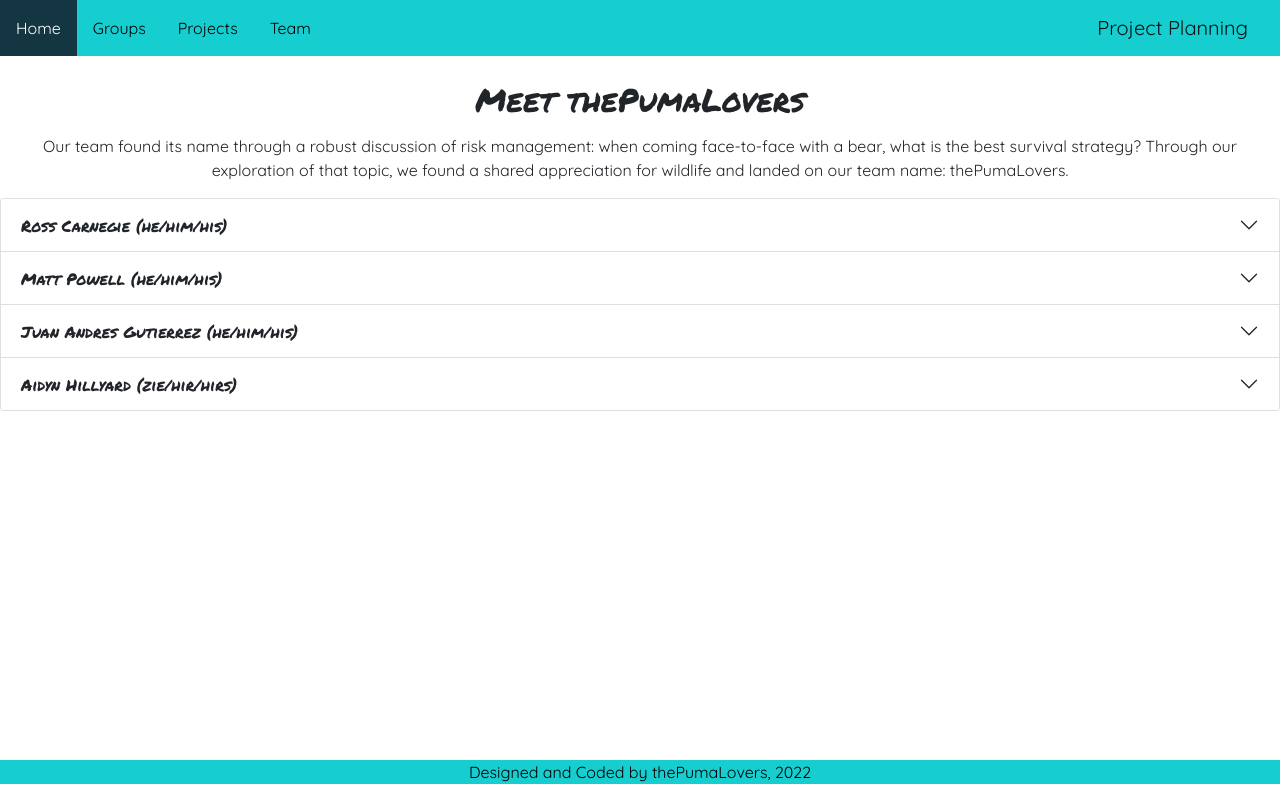
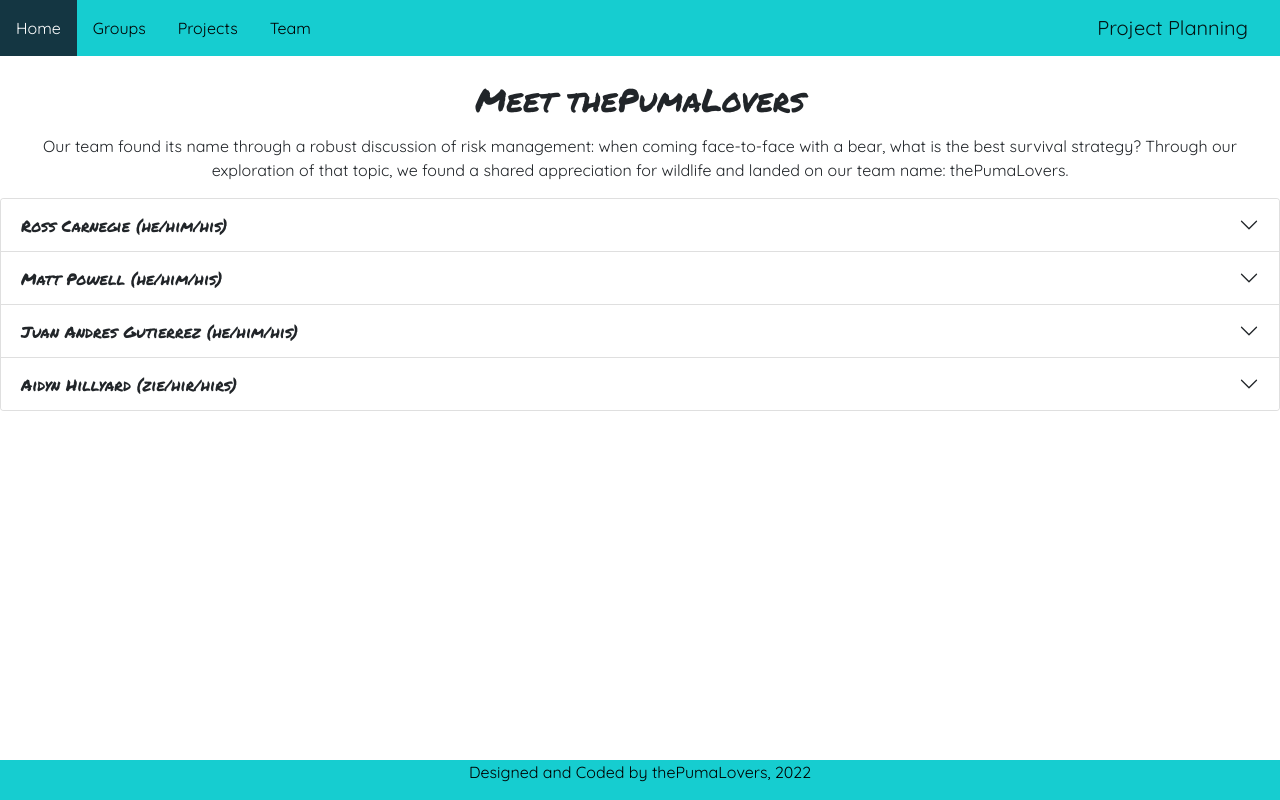
Before and after one commit to thePumaLovers/project-planning-client, a React (Create React App) app: page /team in a window 1280 px wide. Built offline with nearby package versions, Linux system fonts and the light colour scheme.

Commit message:
adjusted footer styling

```diff
--- a/src/App.css
+++ b/src/App.css
@@ -55,4 +55,6 @@ h2 {
   bottom: 0;
   width: 100%;
   height: 2.5rem; /* Footer height */
+  background-color: var(--dark-turquoise);
+
 }
--- a/src/Components/Footer/Footer.css
+++ b/src/Components/Footer/Footer.css
@@ -1,5 +1,6 @@
 .footer {
     background-color: var(--dark-turquoise);
+
     /* padding: 1.3vh; */
 }
 
```
